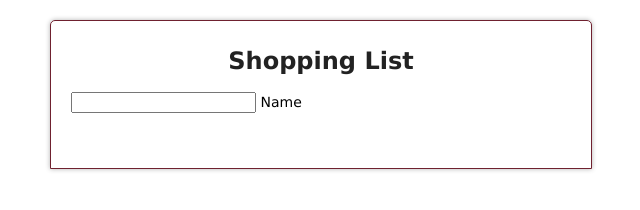
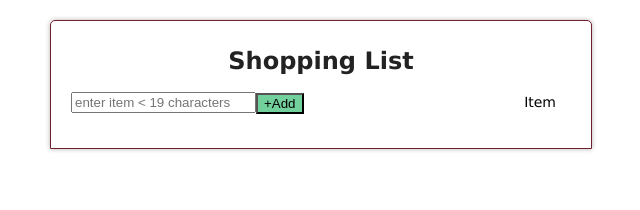
Before and after one commit to web233list/web233list.github.io, a plain HTML site: page index.html in a window 1280 px wide. Shown: the whole page, without its empty margins (319-959 px from the left). Drawn offline with nearby package versions, Linux system fonts and the light colour scheme.

Commit message:
Update index.html

```diff
--- a/index.html
+++ b/index.html
@@ -14,7 +14,9 @@
   <body>
      <div id="wrapper">
     <h1>Shopping List</h1>
-     <input type="text" id="item" name="item" />&nbsp;Name<br><br>
+   <label>Item</label><input type="text" id="item" name="item" onkeydown = "if (event.keyCode == 13)
+                        document.getElementById('btnSubmit').click()" maxlength="18" placeholder="enter item < 19 characters"/>
+      <input class="button" id="btnSubmit" name="submit" type="button" value="+Add" onclick="addShoppinglist(item.value)" /><br>
   <p id="MyList"></p>
    <p id="MyCart"></p>
    </div>
```
